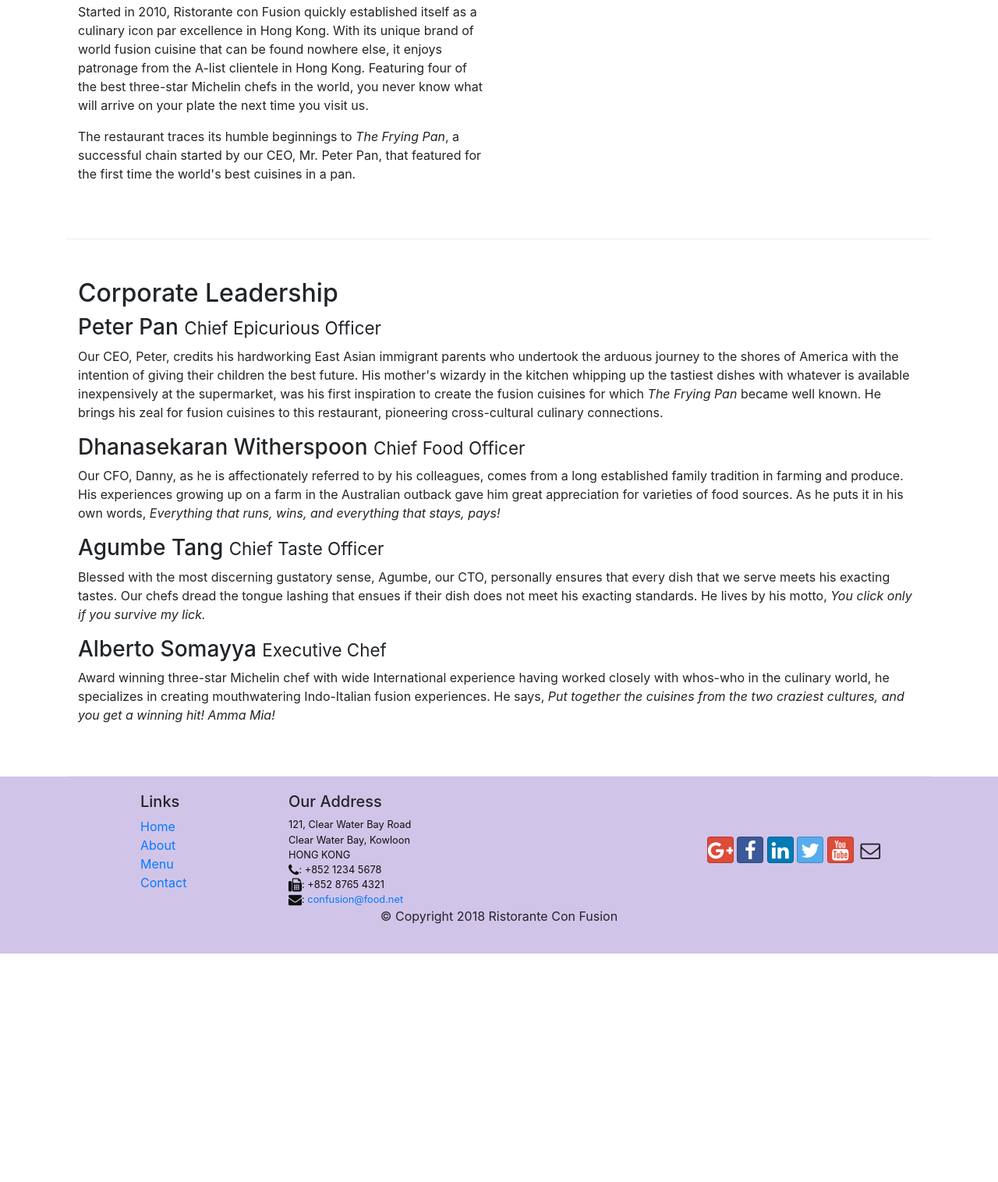
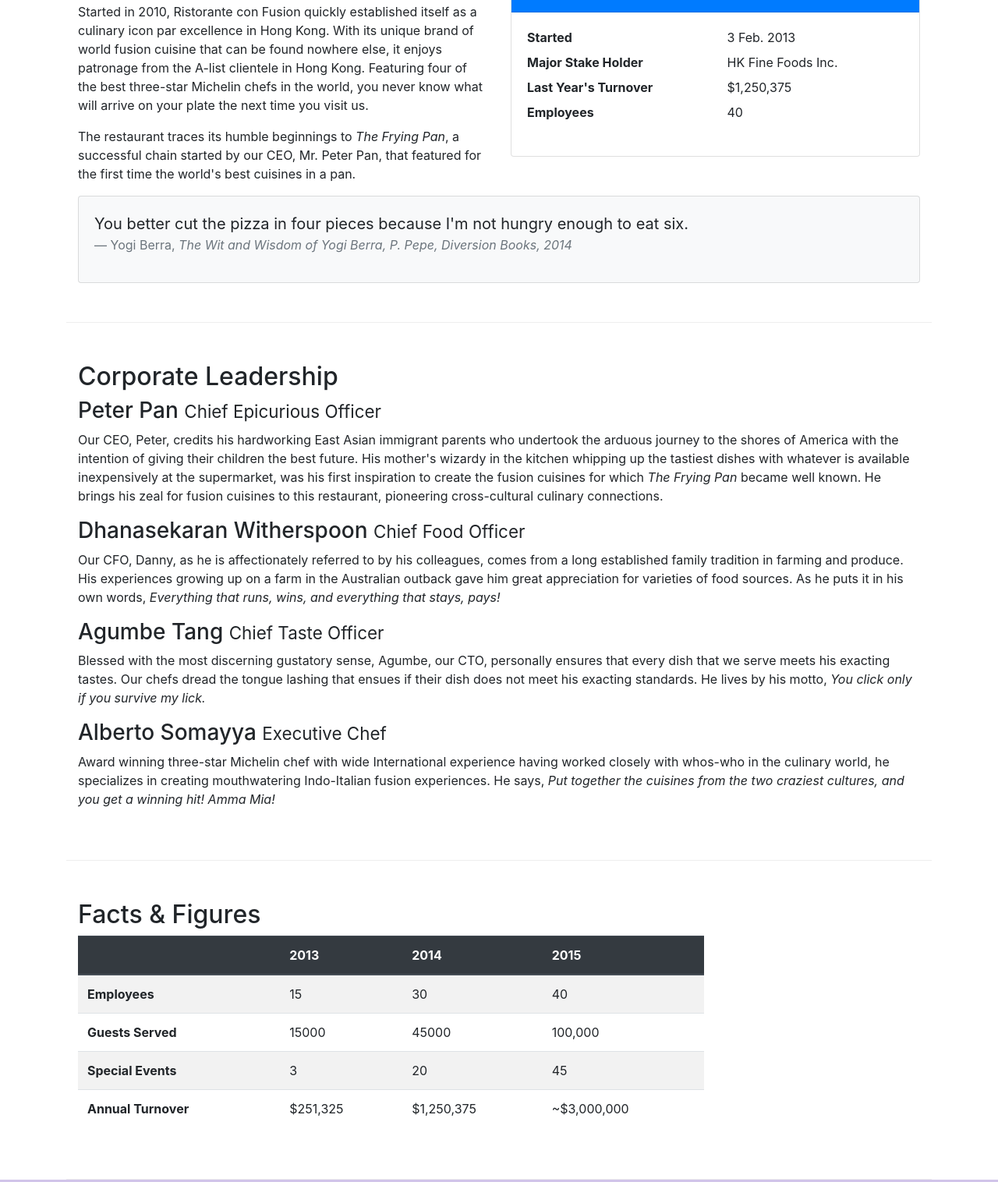
Before and after one commit to Bor-G/conFusion, a website: page aboutus.html in a window 1280 px wide. Shown: the part 558-2074 px from the top of the page at 78% size. Before the commit the page ends 1781 px from the top, so only its background shows below. Drawn offline with nearby package versions, Linux system fonts and the light colour scheme.

Commit message:
Tables and Cards

```diff
--- a/aboutus.html
+++ b/aboutus.html
@@ -65,7 +65,36 @@
                 <p>Started in 2010, Ristorante con Fusion quickly established itself as a culinary icon par excellence in Hong Kong. With its unique brand of world fusion cuisine that can be found nowhere else, it enjoys patronage from the A-list clientele in Hong Kong.  Featuring four of the best three-star Michelin chefs in the world, you never know what will arrive on your plate the next time you visit us.</p>
                 <p>The restaurant traces its humble beginnings to <em>The Frying Pan</em>, a successful chain started by our CEO, Mr. Peter Pan, that featured for the first time the world's best cuisines in a pan.</p>
             </div>
-            <div>
+            <div class="col-sm">
+                <div class="card">
+                    <h3 class="card-header bg-primary text-white">Facts At a Glance</h3>
+                    <div class="card-body">
+                        <dl class="row">
+                            <dt class="col-6">Started</dt>
+                            <dd class="col-6">3 Feb. 2013</dd>
+                            <dt class="col-6">Major Stake Holder</dt>
+                            <dd class="col-6">HK Fine Foods Inc.</dd>
+                            <dt class="col-6">Last Year's Turnover</dt>
+                            <dd class="col-6">$1,250,375</dd>
+                            <dt class="col-6">Employees</dt>
+                            <dd class="col-6">40</dd>
+                        </dl>
+                    </div>
+                </div>
+            </div>
+            <div class="col-12">
+                <div class="card card-body bg-light">
+                    <blockquote class="blockquote">
+                        <p class="mb-0">You better cut the pizza in four pieces
+                            because I'm not hungry enough to eat six.
+                        </p>
+                        <footer class="blockquote-footer">Yogi Berra,
+                            <cite title="Source Title">The Wit and Wisdom of
+                                Yogi Berra, P. Pepe, Diversion Books, 2014
+                            </cite>
+                        </footer>
+                    </blockquote>
+                </div>
             </div>
         </div>
 
@@ -83,7 +112,50 @@
                 <p class="d-none d-sm-block">Award winning three-star Michelin chef with wide International experience having worked closely with whos-who in the culinary world, he specializes in creating mouthwatering Indo-Italian fusion experiences. He says, <em>Put together the cuisines from the two craziest cultures, and you get a winning hit! Amma Mia!</em></p>
             </div>
        </div>
-
+       <div class="row row-content">
+           <div class="col-12 col-sm-9">
+               <h2>Facts &amp; Figures</h2>
+               <div class="table-responsive">
+                <table class="table table-striped">
+                    <thead class="thead-dark">
+                        <tr>
+                            <th>&nbsp;</th>
+                            <th>2013</th>
+                            <th>2014</th>
+                            <th>2015</th>
+                        </tr>
+                    </thead>
+                    <tbody>
+                        <tr>
+                            <th>Employees</th>
+                            <td>15</td>
+                            <td>30</td>
+                            <td>40</td>
+                        </tr>
+                        <tr>
+                            <th>Guests Served</th>
+                            <td>15000</td>
+                            <td>45000</td>
+                            <td>100,000</td>
+                        </tr>
+                        <tr>
+                            <th>Special Events</th>
+                            <td>3</td>
+                            <td>20</td>
+                            <td>45</td>
+                        </tr>
+                        <tr>
+                            <th>Annual Turnover</th>
+                            <td>$251,325</td>
+                            <td>$1,250,375</td>
+                            <td>~$3,000,000</td>
+                        </tr>
+                    </tbody>
+                </table>
+               </div>
+           </div>
+           <div class="col-12 col-sm-3"></div>
+       </div>
     </div>
 
     <footer class="footer">
```
